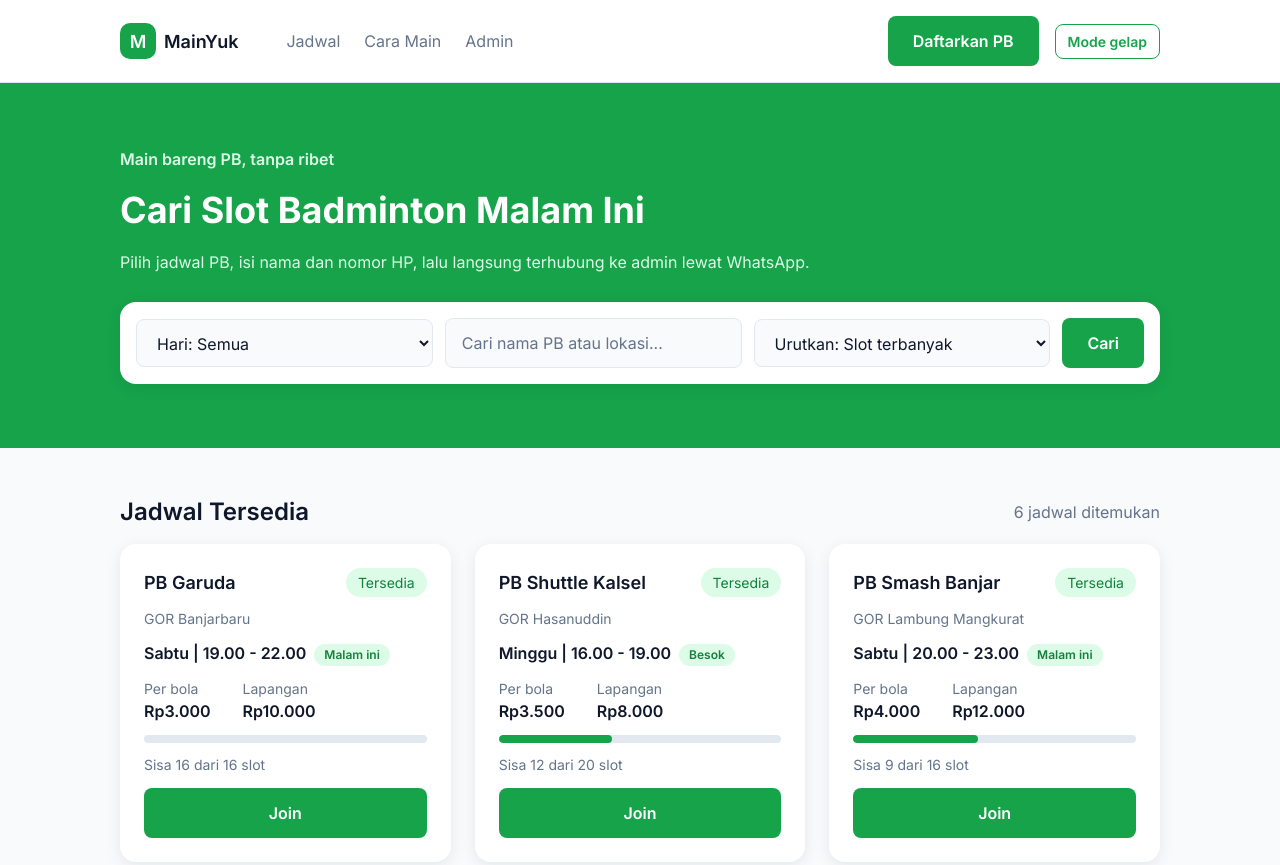
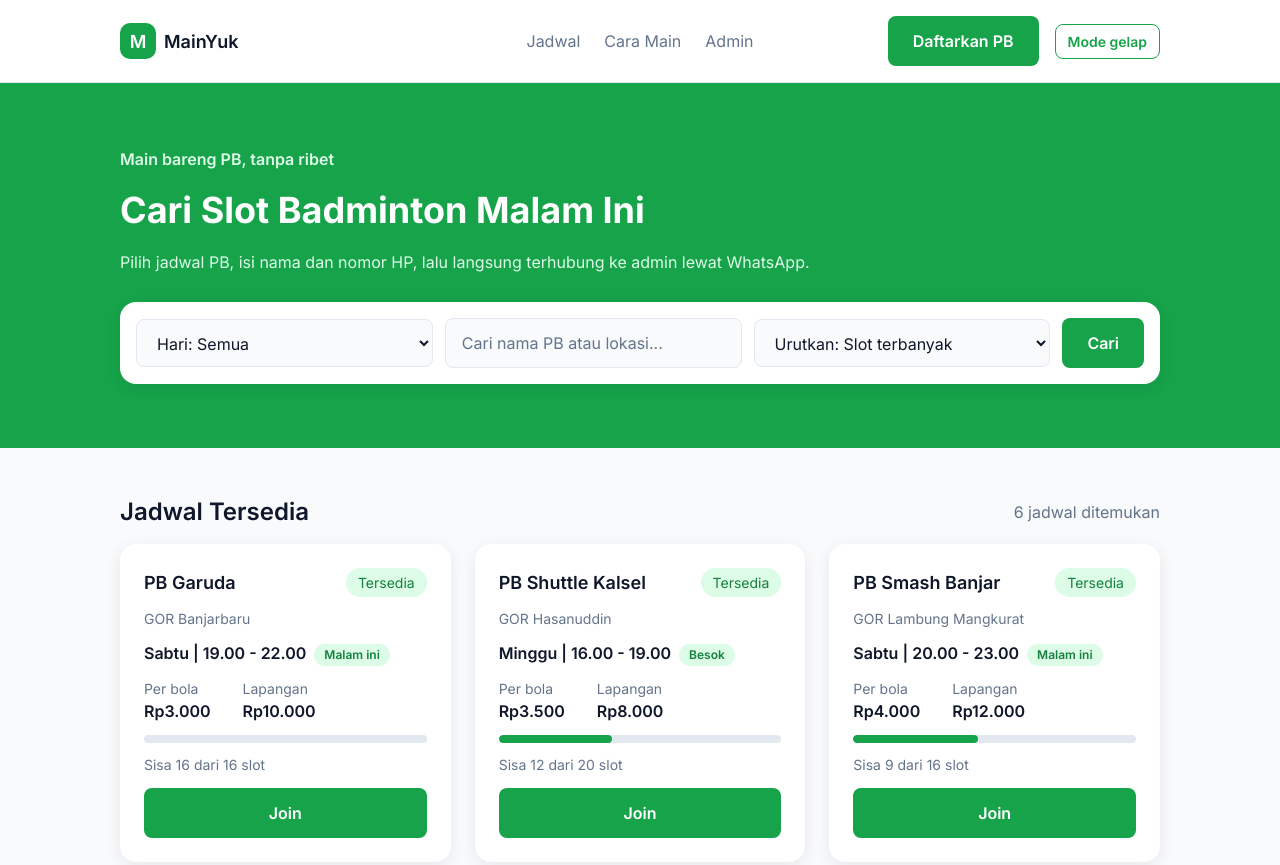
Before and after one commit to fdlhobun/MainYuk, a plain HTML site: page index.html in a window 1280 px wide. Shown: the top 865 px of the page. Drawn offline with Linux system fonts and the light colour scheme.

Commit message:
navbar di hp masih gk rata

```diff
--- a/css/style.css
+++ b/css/style.css
@@ -297,6 +297,7 @@ a {
 .menu {
   display: flex;
   gap: 24px;
+  justify-content: center;
 }
 
 .menu a {
@@ -580,6 +581,7 @@ input[readonly] {
     width: auto;
     margin-left: 32px;
   }
+  .menu { justify-content: flex-start;}
   .btn-nav { display: inline-flex; }
   .btn-nav { margin-left: auto;}
   .grid  { grid-template-columns: repeat(2, 1fr); }
@@ -641,7 +643,16 @@ input[readonly] {
     flex-shrink: 0;
   }
 }
-
+@media (min-width: 1100px) {
+  .navbar { position: relative; }
+  .navbar nav {
+    position: absolute;
+    left: 50%;
+    top: 50%;
+    transform: translate(-50%, -50%);
+    margin-left: 0;
+  }
+}
 /* AKSESIBILITAS  */
 
 /* Garis fokus yang jelas untuk pengguna keyboard */
```
